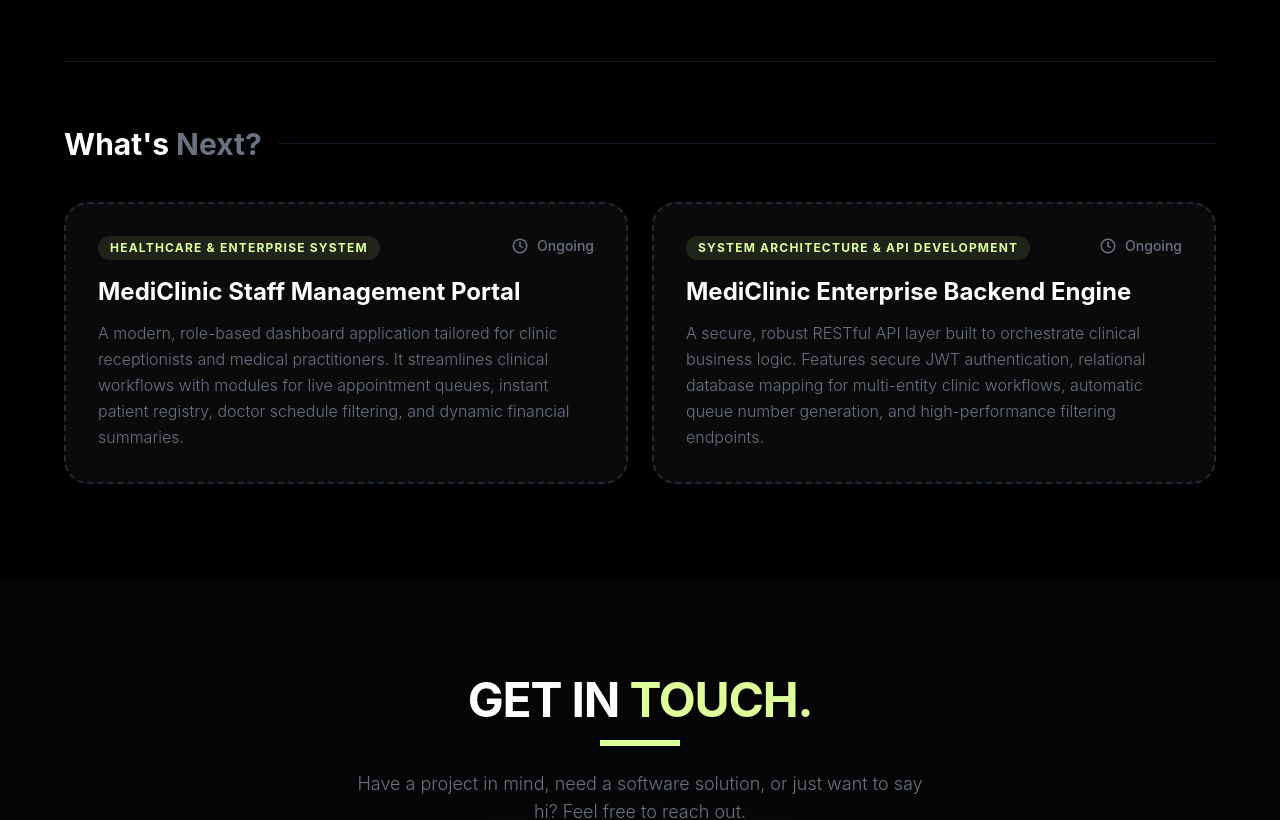
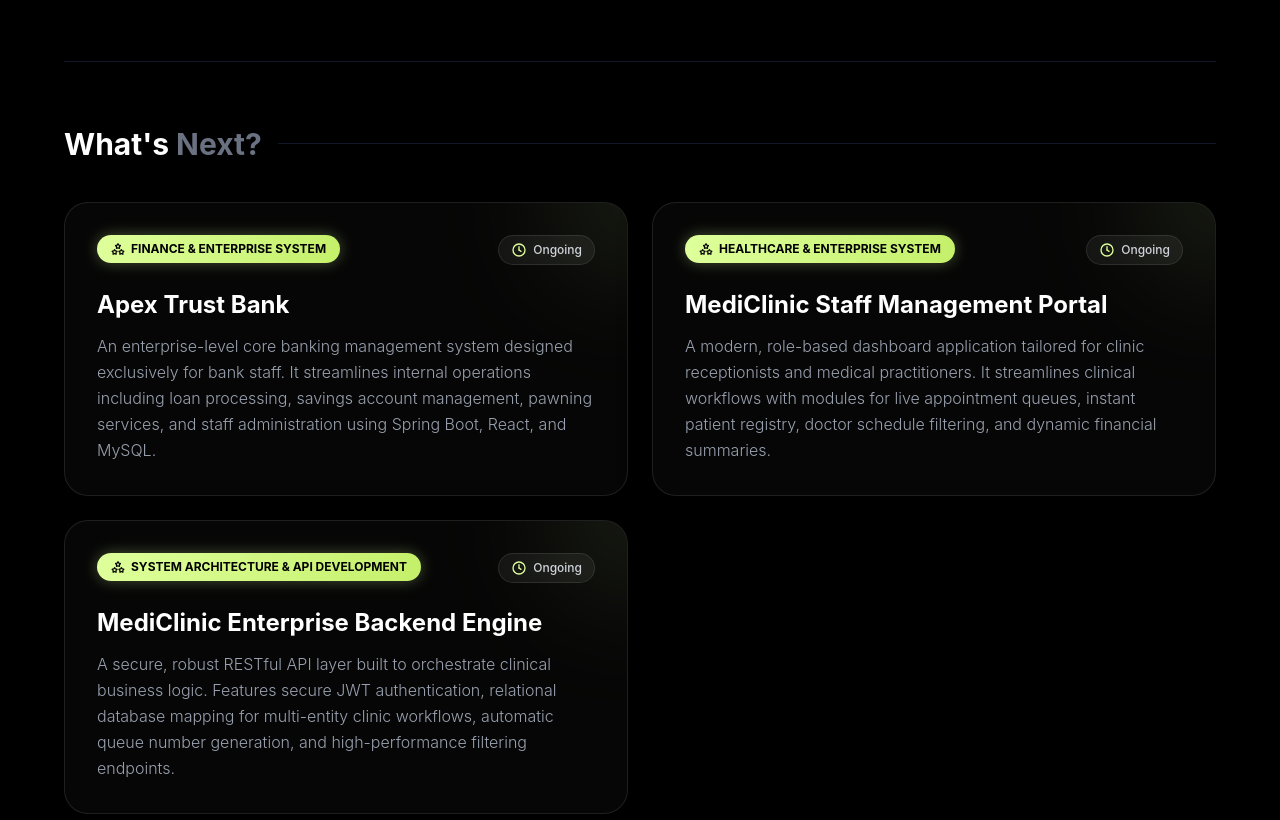
Before and after one commit to shan2003034/my-portfolio, a React (Vite) app: page / in a window 1280 px wide. Shown: the part 5700-6520 px from the top of the page. Built offline with nearby package versions, Linux system fonts and the light colour scheme.

Commit message:
2026-10-04 feat 02

```diff
--- a/api/chat.js
+++ b/api/chat.js
@@ -50,8 +50,10 @@ export default async function handler(req, res) {
               5. Leafy Lane M-Commerce (Java, Firebase, Google Maps)
               6. ZAP Chat App (React Native, WebSockets, MySQL)
               7. Aura - Intelligent Weather Companion (Flutter, Riverpod, OpenWeather API)
-              8. MediClinic - Patient Portal (React.js, Tailwind CSS)
-
+              8. MediClinic  - Patient Portal (React.js, Tailwind CSS)
+              9. Apex Trust Bank (Upcoming) - An enterprise core banking and staff management system handling loans, savings, and pawning for internal staff. (React, Spring Boot, MySQL)
+              10. MediClinic Enterprise Backend Engine (Upcoming) - A secure RESTful API layer for clinic workflows with JWT auth and automatic queue generation.
+              11. Apex Trust Bank (Upcoming) - An enterprise core banking system for staff handling loans, savings, and pawning. (React, Spring Boot, MySQL)
             - Contact Information:
               * Phone / WhatsApp: 0705629772
               * Email: shangajanayake7@gmail.com
--- a/src/components/Projects.jsx
+++ b/src/components/Projects.jsx
@@ -144,6 +144,12 @@ const Projects = () => {
 
   const upcomingProjects = [
     {
+      title: "Apex Trust Bank",
+      category: "Finance & Enterprise System",
+      expectedDate: "Ongoing",
+      description: "An enterprise-level core banking management system designed exclusively for bank staff. It streamlines internal operations including loan processing, savings account management, pawning services, and staff administration using Spring Boot, React, and MySQL."
+    },
+    {
       title: "MediClinic Staff Management Portal",
       category: "Healthcare & Enterprise System",
       expectedDate: "Ongoing",
--- a/src/components/UpcomingProjectCard.jsx
+++ b/src/components/UpcomingProjectCard.jsx
@@ -1,27 +1,48 @@
 import { motion } from "framer-motion";
-import { TbClockHour4 } from "react-icons/tb";
+import { TbClockHour4, TbStars } from "react-icons/tb";
 
 const UpcomingProjectCard = ({ title, description, expectedDate, category }) => {
   return (
     <motion.div
-      initial={{ opacity: 0, scale: 0.95 }}
-      whileInView={{ opacity: 1, scale: 1 }}
+      initial={{ opacity: 0, y: 20 }}
+      whileInView={{ opacity: 1, y: 0 }}
       viewport={{ once: true }}
-      transition={{ duration: 0.5 }}
-      className="bg-[#0a0a0a] rounded-3xl border-2 border-dashed border-gray-800 p-8 hover:border-[#deff9a]/30 transition-all duration-500 relative overflow-hidden"
+      whileHover={{ y: -5 }} // Hover කරද්දී කාඩ් එක පොඩ්ඩක් උඩට එනවා
+      transition={{ duration: 0.4, ease: "easeOut" }}
+      className="group relative bg-[#0a0a0a]/60 backdrop-blur-xl rounded-3xl border border-white/10 p-8 overflow-hidden hover:border-[#deff9a]/40 transition-colors duration-500 shadow-[0_8px_30px_rgba(0,0,0,0.5)] hover:shadow-[0_0_30px_rgba(222,255,154,0.15)]"
     >
-      <div className="flex justify-between items-start mb-4">
-        <span className="text-xs font-bold text-[#deff9a] tracking-widest uppercase bg-[#deff9a]/10 px-3 py-1 rounded-full">
-          {category}
-        </span>
-        <div className="flex items-center gap-2 text-gray-500 text-sm font-medium">
-          <TbClockHour4 className="text-lg" />
-          {expectedDate}
+      {/* Background Glow Effect (දකුණු කෙළවරේ උඩින් තියෙන ලස්සන එළිය) */}
+      <div className="absolute -top-20 -right-20 w-40 h-40 bg-[#deff9a]/10 rounded-full blur-[60px] group-hover:bg-[#deff9a]/25 transition-all duration-500"></div>
+
+      <div className="relative z-10">
+        <div className="flex flex-wrap gap-3 justify-between items-start mb-6">
+
+          {/* Category Badge එක අලුත් Gradient පෙනුමකින් */}
+          <span className="flex items-center gap-1.5 text-[11px] sm:text-xs font-bold text-black uppercase bg-gradient-to-r from-[#deff9a] to-[#c5f06a] px-3.5 py-1.5 rounded-full shadow-[0_0_15px_rgba(222,255,154,0.3)]">
+            <TbStars className="text-sm" />
+            {category}
+          </span>
+
+          {/* Expected Date එක Glassmorphism පෙනුමෙන් */}
+          <div className="flex items-center gap-1.5 bg-white/5 border border-white/10 px-3 py-1.5 rounded-full text-gray-300 text-xs font-medium backdrop-blur-md">
+            <TbClockHour4 className="text-base text-[#deff9a]" />
+            {expectedDate}
+          </div>
+
         </div>
+
+        {/* Title & Description */}
+        <h3 className="text-2xl font-bold text-white mb-3 group-hover:text-[#deff9a] transition-colors duration-300">
+          {title}
+        </h3>
+        <p className="text-gray-400 font-light leading-relaxed text-sm sm:text-base">
+          {description}
+        </p>
       </div>
 
-      <h3 className="text-2xl font-bold text-white mb-3">{title}</h3>
-      <p className="text-gray-500 font-light leading-relaxed">{description}</p>
+      {/* Hover කරද්දී යටින් යන Animated ලයින් එක */}
+      <div className="absolute bottom-0 left-0 h-1 bg-gradient-to-r from-transparent via-[#deff9a]/80 to-transparent w-full opacity-0 group-hover:opacity-100 transform -translate-x-full group-hover:translate-x-full transition-transform duration-1000 ease-in-out"></div>
+
     </motion.div>
   );
 };
```
